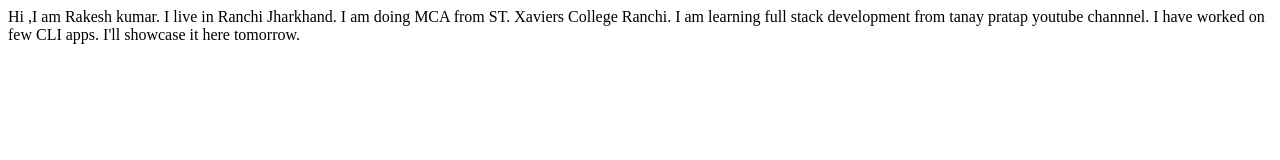
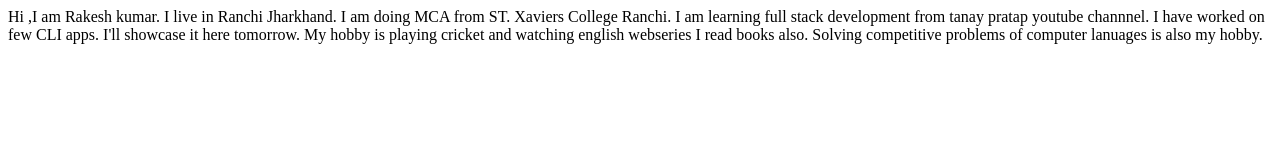
Before and after one commit to Rakesh-code65/Rakesh, a plain HTML site: page index.html in a window 1280 px wide. Drawn offline with Linux system fonts and the light colour scheme.

Commit message:
update hobby details
Some details about my Hobby

```diff
--- a/index.html
+++ b/index.html
@@ -12,5 +12,10 @@
     I am learning full stack development from tanay pratap youtube channnel.
 
     I have worked on few CLI apps. I'll showcase it here tomorrow.
+
+
+   My hobby is playing cricket and watching english webseries
+   I read books also.
+    Solving competitive problems of computer lanuages is also my hobby.
 </body>
 </html>
```
